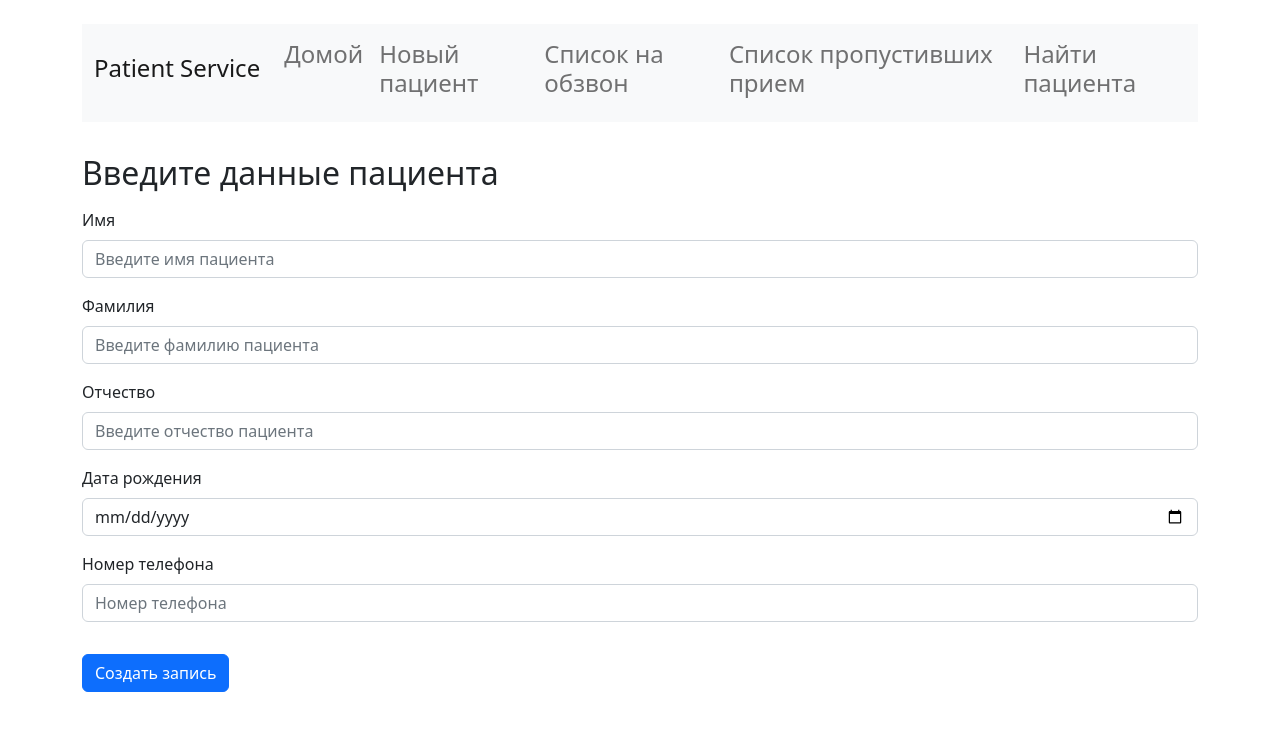
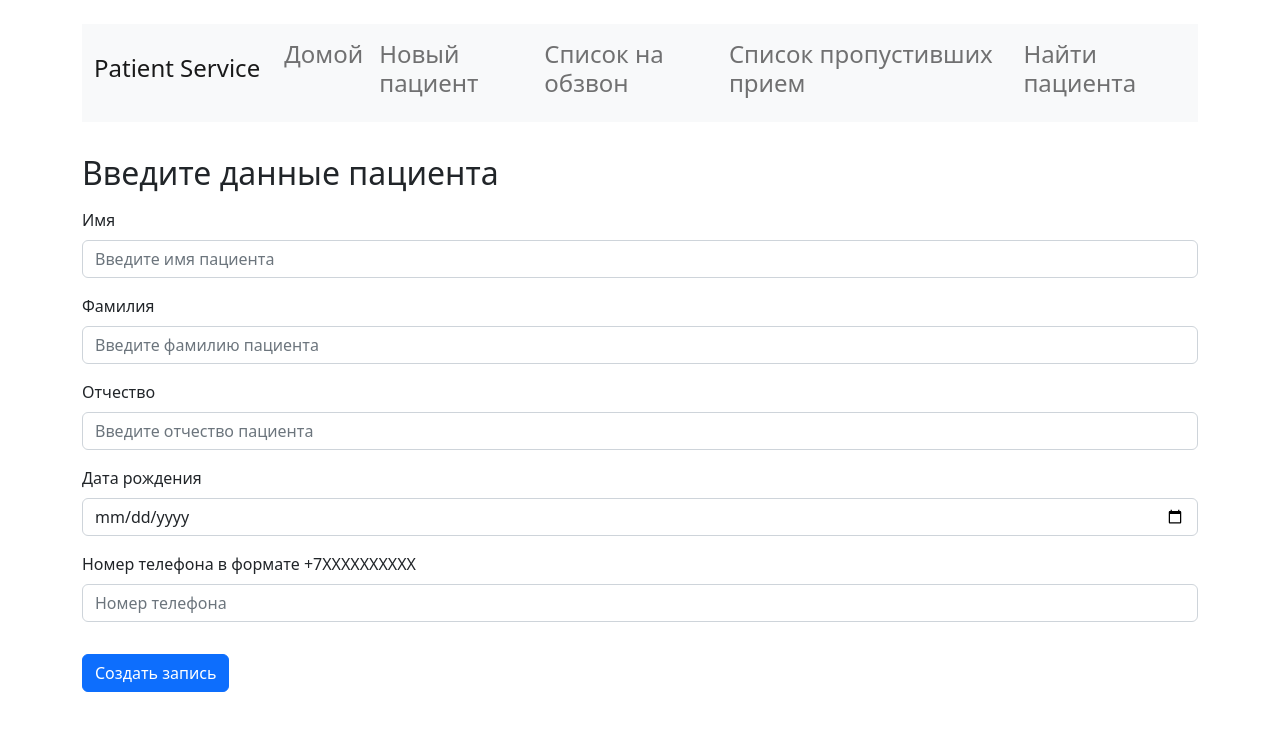
Before and after one commit to Rus-tam/patient_service, a React (Create React App) app in the folder patient-service-client/: page /new-patient-card in a window 1280 px wide. Shown: the top 730 px of the page. Built offline with nearby package versions, Linux system fonts and the light colour scheme.

Commit message:
some changes-10

```diff
--- a/patient-service-client/src/components/CallList.jsx
+++ b/patient-service-client/src/components/CallList.jsx
@@ -19,6 +19,8 @@ const CallList = () => {
 
   const sendMessage = async () => {
     const resp = await axios.get("http://localhost:5000/send-message");
+    console.log(resp.status);
+    window.location.reload();
   };
 
   return (
--- a/patient-service-client/src/components/NewPatientCard.jsx
+++ b/patient-service-client/src/components/NewPatientCard.jsx
@@ -57,7 +57,7 @@ const NewPatientCard = () => {
           </Form.Group>
 
           <Form.Group className="mb-3" controlId="phone">
-            <Form.Label>Номер телефона</Form.Label>
+            <Form.Label>Номер телефона в формате +7XXXXXXXXXX</Form.Label>
             <Form.Control type="tel" name="phone" placeholder="Номер телефона" />
           </Form.Group>
 
```
